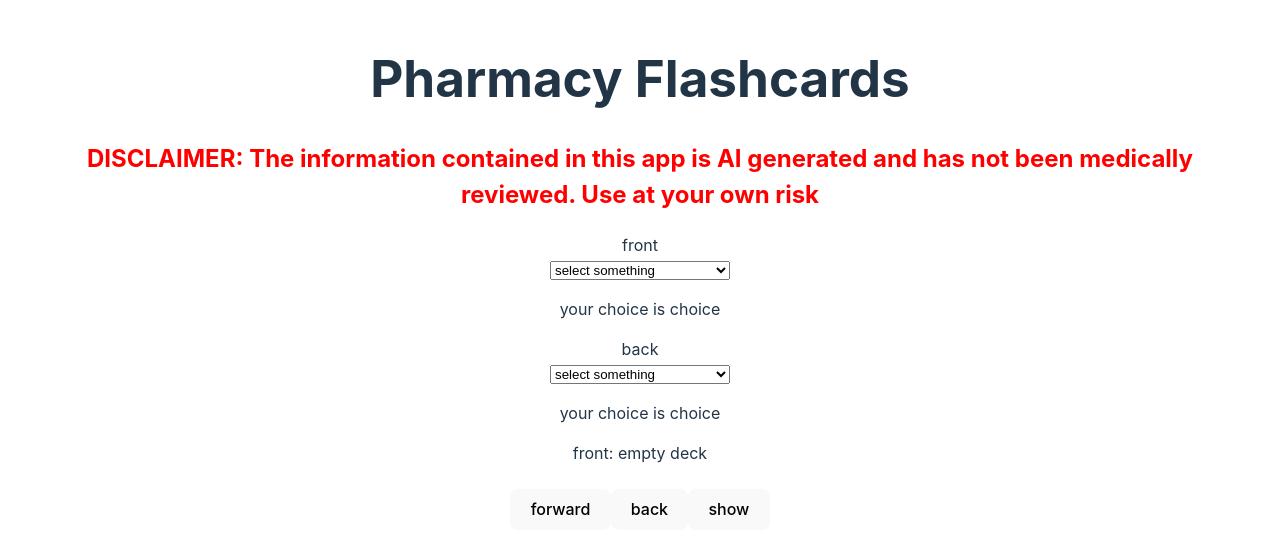
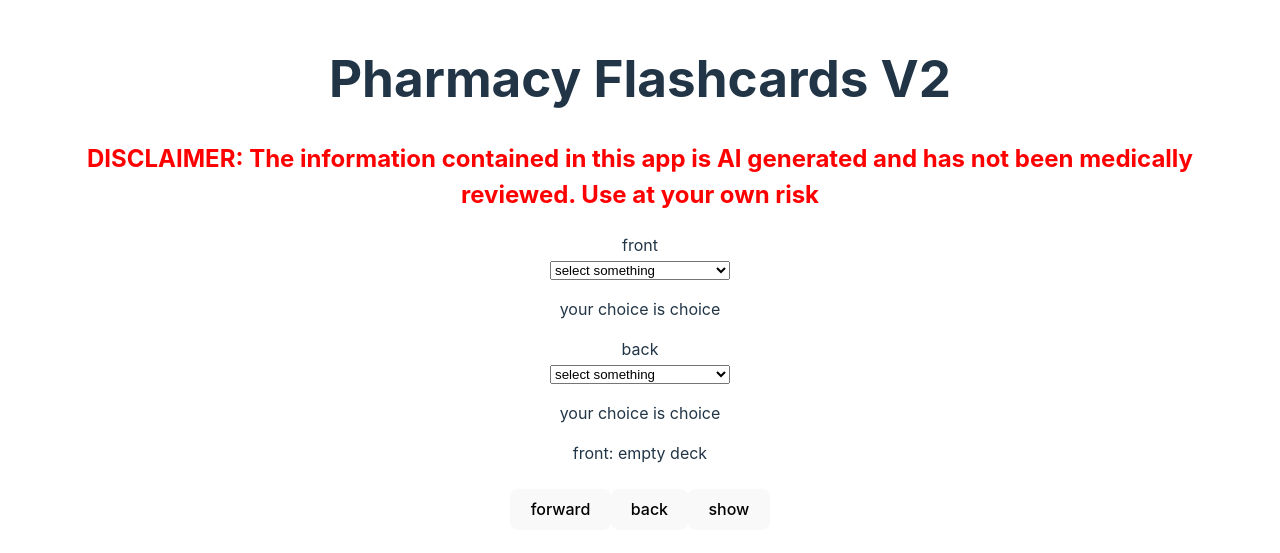
Before and after one commit to KingJoFr/RxCardGenClient, a React (Vite) app: page / in a window 1280 px wide. Shown: the part 127-680 px from the top of the page. Built offline with nearby package versions, Linux system fonts and the light colour scheme.

Commit message:
added V2

```diff
--- a/src/App.tsx
+++ b/src/App.tsx
@@ -88,7 +88,7 @@ function App() {
   return (
 
     <div>
-     <h1>Pharmacy Flashcards</h1>
+     <h1>Pharmacy Flashcards V2</h1>
      <h2 style={{color: "red"}}>DISCLAIMER: The information contained in this app is AI generated and has not been medically reviewed.  Use at your own risk</h2>
 
      front <DropDown list={selectionList} chooseFunct={chooseFront}/>
```
